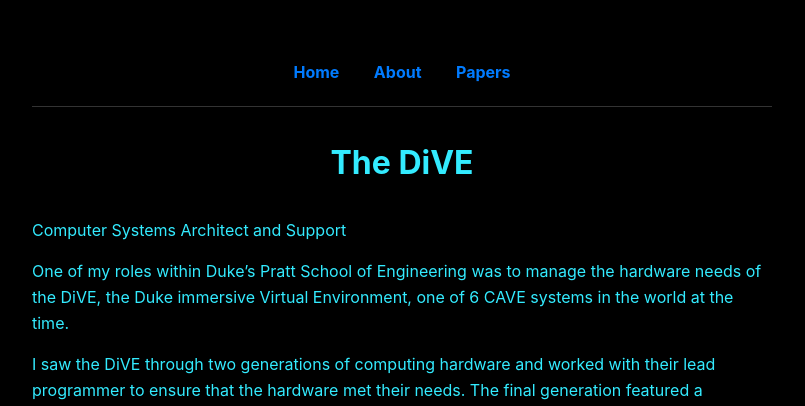
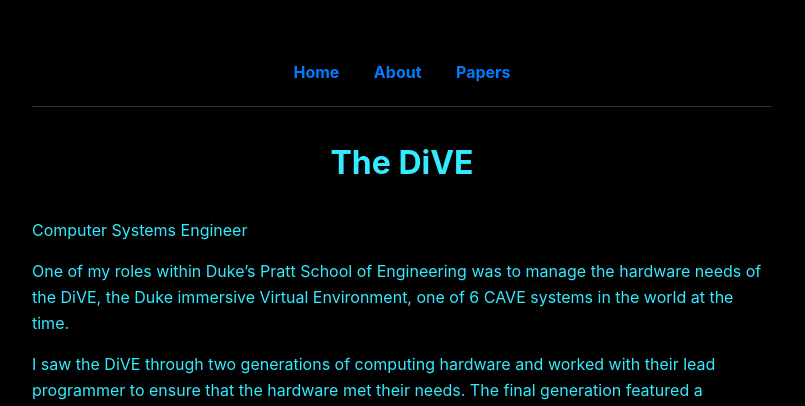
Before and after one commit to tenorvis/portfolio, a Jekyll site: the page built from _projects/cave.md, in a window 1280 px wide and 900 px high. Shown: the top 406 px of the window, without its empty margins (238-1043 px from the left). Built offline with Jekyll 4.4.1, drawn with Linux system fonts in a browser that asks for light colours.

Commit message:
Role title for CAVE

```diff
--- a/_projects/cave.md
+++ b/_projects/cave.md
@@ -30,7 +30,7 @@
 
 ---
 
-Computer Systems Architect and Support
+Computer Systems Engineer
 
 One of my roles within Duke’s Pratt School of Engineering was to manage the hardware needs of the DiVE, the Duke immersive Virtual Environment, one of 6 CAVE systems in the world at the time.
 
```
